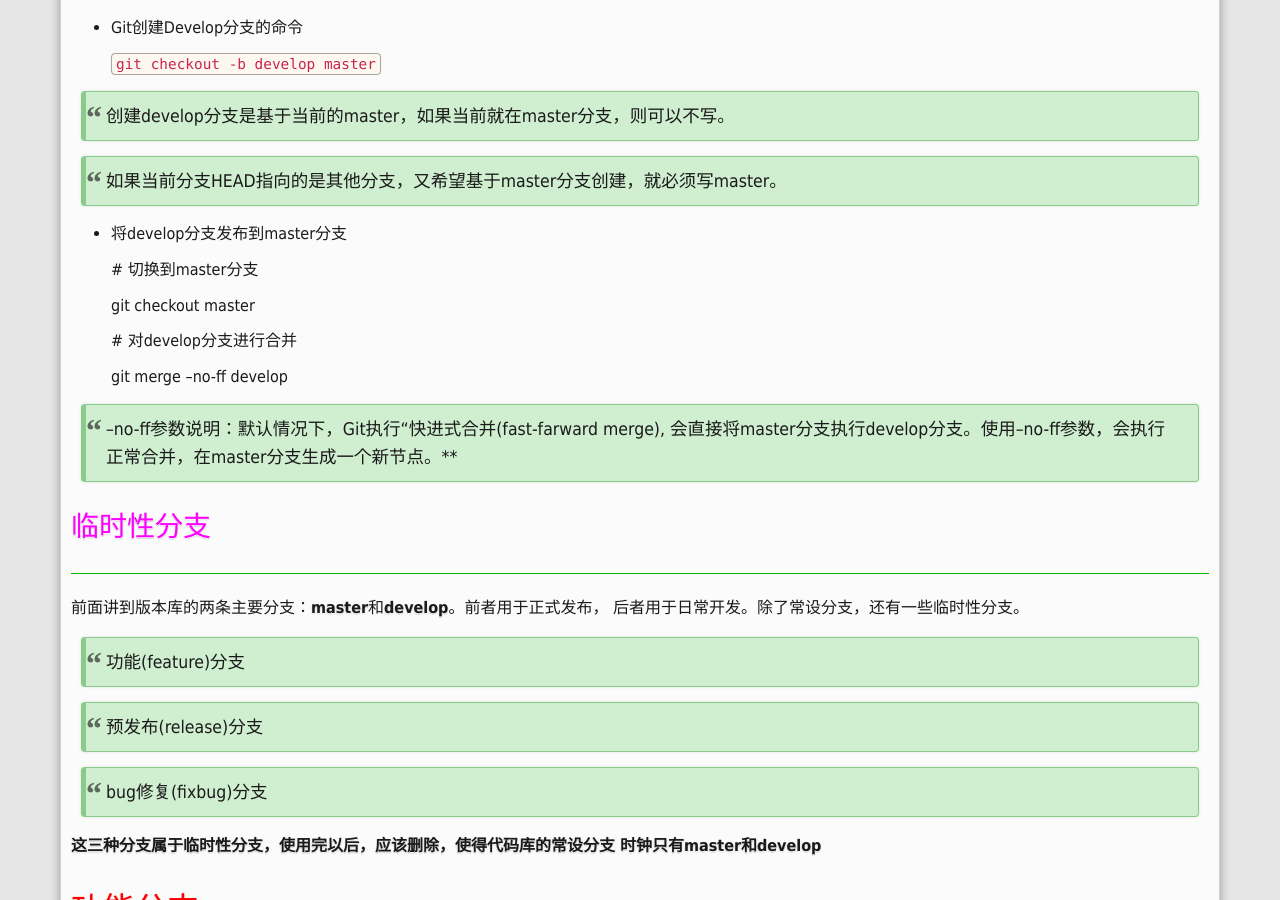
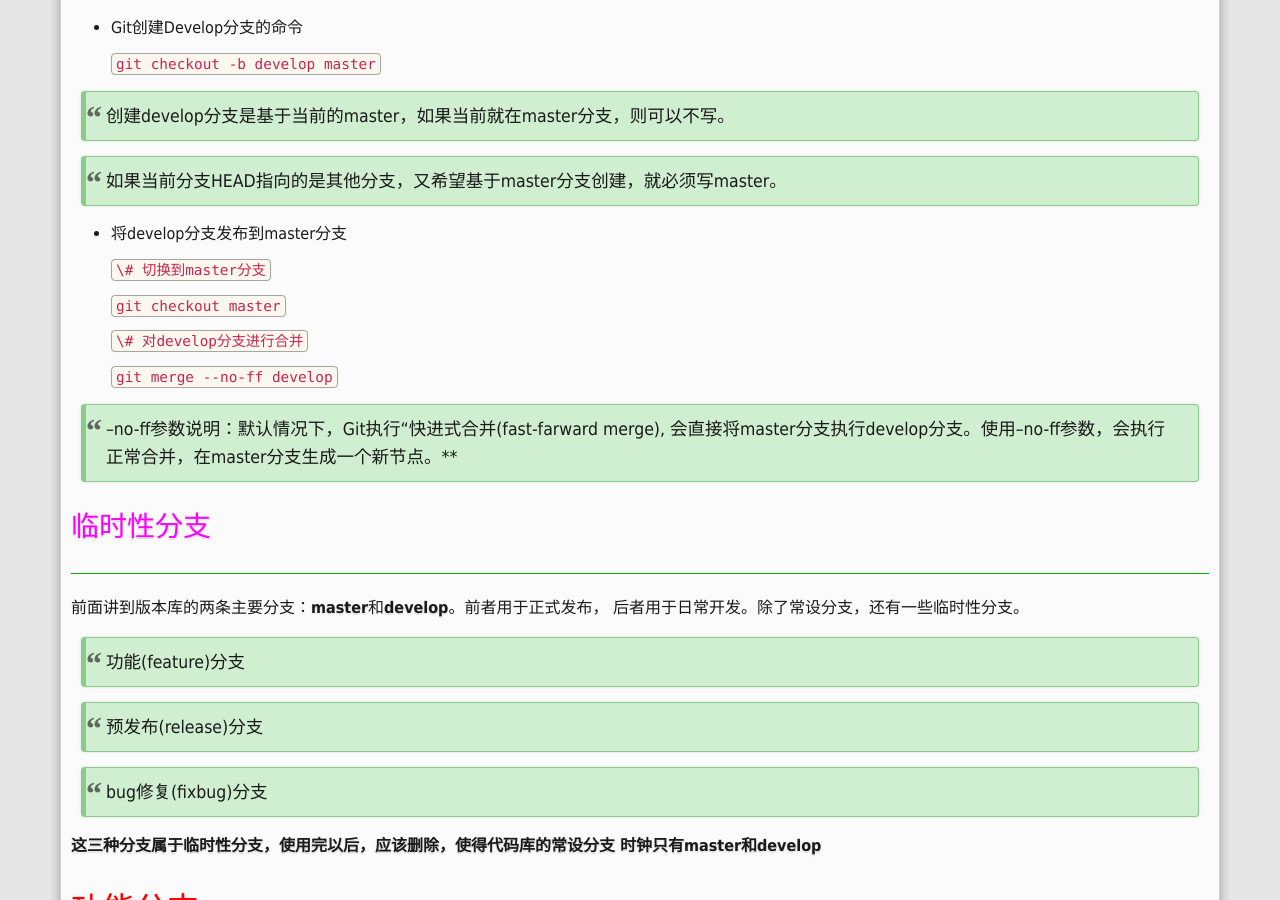
Before and after one commit to YHM07/yhm07.github.io, a Jekyll site: the page built from _posts/2015-08-25-a-git-branching-model.md, in a window 1280 px wide and 900 px high, scrolled down 560 px. Built offline with Jekyll 4.4.1, drawn with Linux system fonts in a browser that asks for light colours; Markdown is read by kramdown in place of the engine named in the settings; comment, search, counter and statistics services are not loaded.

Commit message:
git 操作说明

```diff
--- a/_posts/2015-08-25-a-git-branching-model.md
+++ b/_posts/2015-08-25-a-git-branching-model.md
@@ -45,14 +45,13 @@ tags: [git]
 
 - 将develop分支发布到master分支
 
+	`\# 切换到master分支`
 
-	\# 切换到master分支
+	`git checkout master`
 
-	git checkout master
+	`\# 对develop分支进行合并`
 
-	\# 对develop分支进行合并
-
-	git merge --no-ff develop
+	`git merge --no-ff develop`
 
 > --no-ff参数说明：默认情况下，Git执行“快进式合并(fast-farward merge),
 会直接将master分支执行develop分支。使用--no-ff参数，会执行正常合并，在master分支生成一个新节点。**
```
